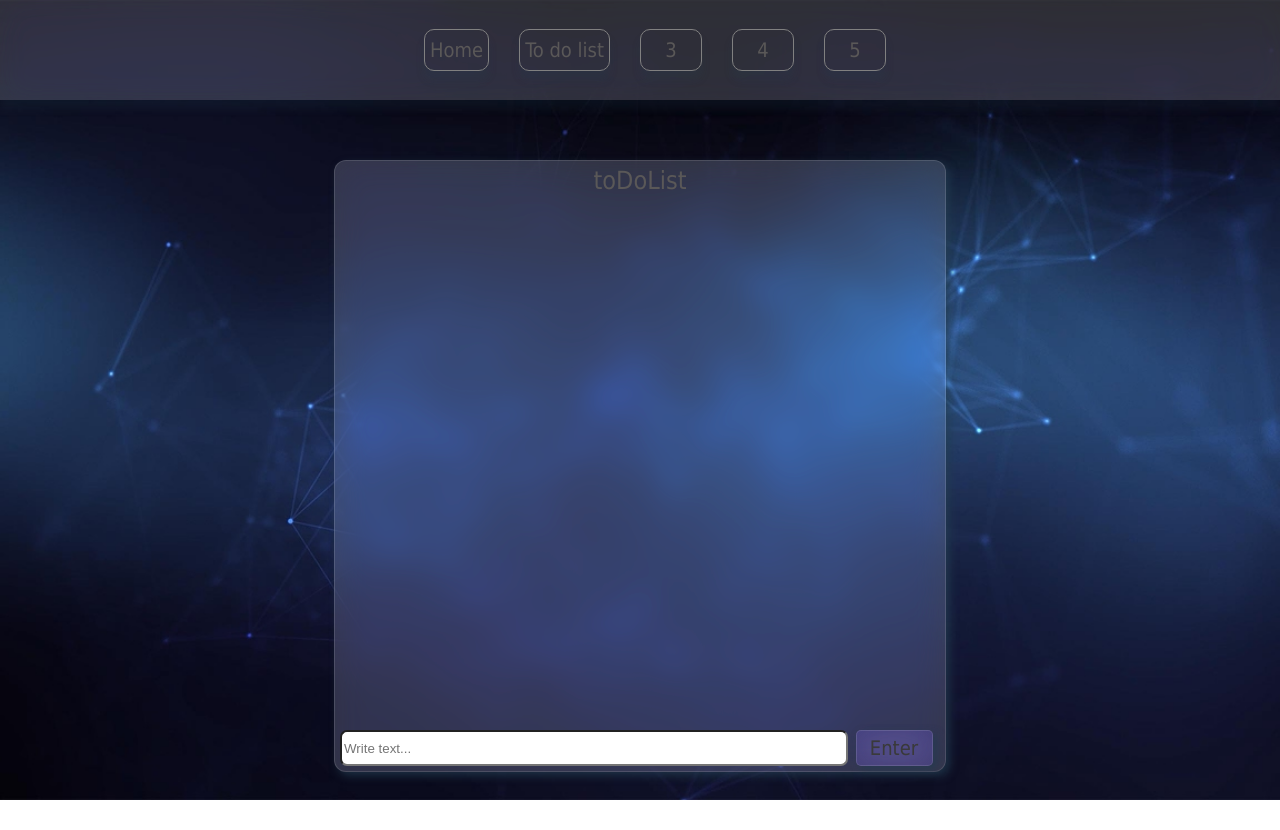
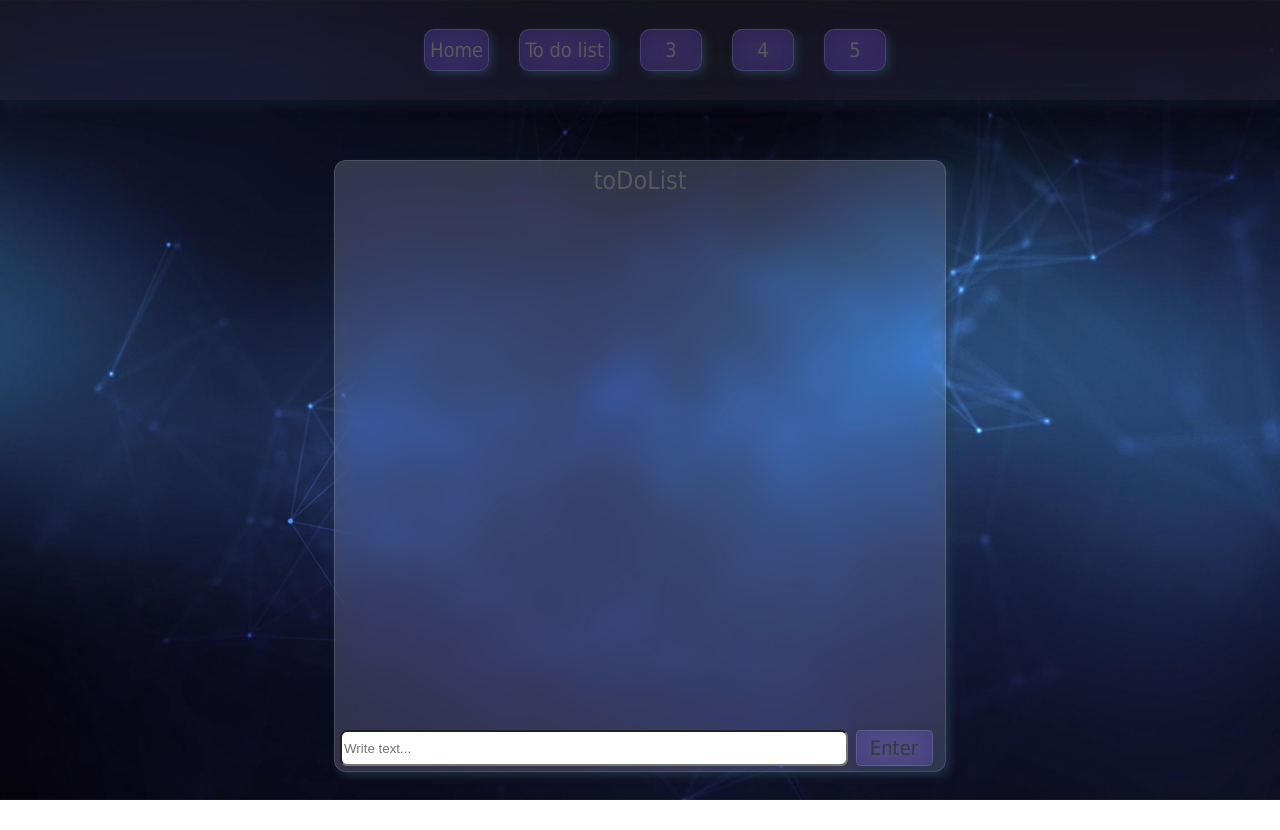
Before and after one commit to inevadim/ineHub, a React (Create React App) app: page / in a window 1280 px wide. Built offline with nearby package versions, Linux system fonts and the light colour scheme.

Commit message:
design scroll bar

```diff
--- a/src/components/content/toDoList/ToDoList.module.scss
+++ b/src/components/content/toDoList/ToDoList.module.scss
@@ -32,6 +32,11 @@ box-shadow: 4px 4px 8px 0px rgba(34, 60, 80, 0.7);
         .content{
             // background-color: antiquewhite;
             flex: 1;
+            // overflow: hidden;
+            overflow: auto;
+      -ms-overflow-style: none;
+      scrollbar-width: none;
+
 
             .wrapperItem{
                 display: flex;
--- a/src/components/header/Header.module.scss
+++ b/src/components/header/Header.module.scss
@@ -15,7 +15,7 @@ ul{
     // background-color: rebeccapurple;
     backdrop-filter: blur(16px) saturate(180%);
     -webkit-backdrop-filter: blur(16px) saturate(180%);
-    background-color: rgba(172, 175, 182, 0.25);
+    background-color: rgba(172, 175, 182, 0.10);
     // border-radius: 12px;
     // border: 1px solid rgba(255, 255, 255, 0.125);
 -webkit-box-shadow: 0px 9px 8px 0px rgba(34, 60, 80, 0.2);
--- a/src/components/header/menu/Menu.module.scss
+++ b/src/components/header/menu/Menu.module.scss
@@ -19,11 +19,18 @@
             height: 30px;
             justify-content: center;
             align-items: center;
-            -webkit-box-shadow: 0px 9px 8px 0px rgba(34, 60, 80, 0.2);
-            -moz-box-shadow: 0px 9px 8px 0px rgba(34, 60, 80, 0.2);
-            box-shadow: 0px 9px 8px 0px rgba(34, 60, 80, 0.2);
+            backdrop-filter: blur(16px) saturate(180%);
+            -webkit-backdrop-filter: blur(16px) saturate(180%);
+            background-color: rgba(106, 74, 223, 0.25);
+            border: 1px solid rgba(255, 255, 255, 0.125);
+        -webkit-box-shadow: 4px 4px 8px 0px rgba(34, 60, 80, 0.7);
+    -moz-box-shadow: 4px 4px 8px 0px rgba(34, 60, 80, 0.7);
+    box-shadow: 4px 4px 8px 0px rgba(34, 60, 80, 0.7);
 
-
+    &:hover{
+        background-color: rgba(106, 74, 223, 0.17);
+        transition: 0.1s;
+    }
         }
     }
 }
```
